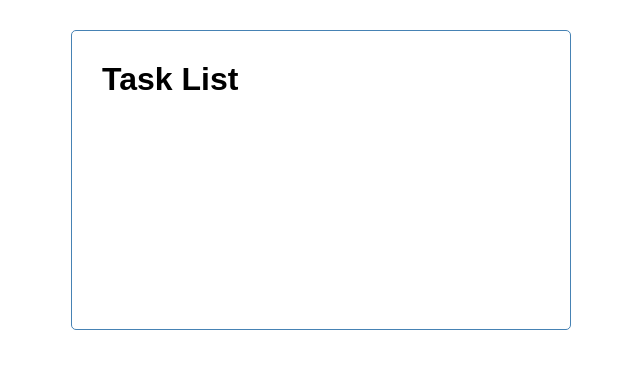
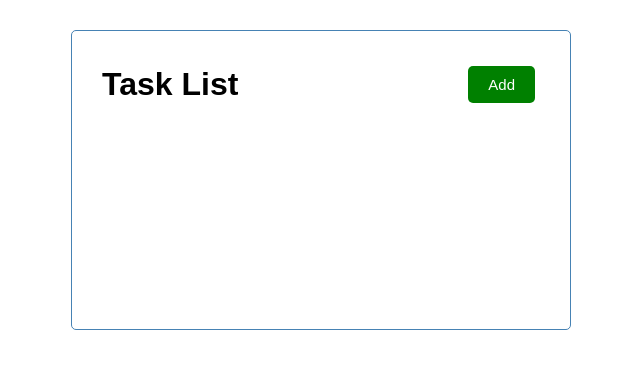
Before and after one commit to NDeleo94/TaskList, an Angular app: page / in a window 1280 px wide. Shown: the top 368 px of the page, without its empty margins (319-959 px from the left). Built offline with nearby package versions, Linux system fonts and the light colour scheme.

Commit message:
Button Added

```diff
--- a/src/app/app.module.ts
+++ b/src/app/app.module.ts
@@ -3,11 +3,13 @@
 
 import { AppComponent } from './app.component';
 import { HeaderComponent } from './components/header/header.component';
+import { ButtonComponent } from './components/button/button.component';
 
 @NgModule({
   declarations: [
     AppComponent,
-    HeaderComponent
+    HeaderComponent,
+    ButtonComponent
   ],
   imports: [
     BrowserModule
--- /dev/null
+++ b/src/app/components/button/button.component.html
@@ -0,0 +1,7 @@
+<button
+  class="btn"
+  [ngStyle]="{ 'background-color': color }"
+  (click)="onClick()"
+>
+  {{ text }}
+</button>
--- /dev/null
+++ b/src/app/components/button/button.component.ts
@@ -0,0 +1,20 @@
+import { Component, OnInit, Input, Output, EventEmitter } from '@angular/core';
+
+@Component({
+  selector: 'app-button',
+  templateUrl: './button.component.html',
+  styleUrls: ['./button.component.css'],
+})
+export class ButtonComponent implements OnInit {
+  @Input() text: string = '';
+  @Input() color: string = '';
+  @Output() btnClick = new EventEmitter();
+
+  constructor() {}
+
+  ngOnInit(): void {}
+
+  onClick() {
+    this.btnClick.emit();
+  }
+}
--- a/src/app/components/header/header.component.html
+++ b/src/app/components/header/header.component.html
@@ -1 +1,4 @@
-<h1>{{title}}</h1>
+<header>
+    <h1>{{title}}</h1>
+    <app-button text="Add" color="green" (btnClick)="toggleAddTask()"></app-button>
+</header>
--- a/src/app/components/header/header.component.ts
+++ b/src/app/components/header/header.component.ts
@@ -10,4 +10,8 @@
   constructor() {}
 
   ngOnInit(): void {}
+
+  toggleAddTask() {
+    console.log('first');
+  }
 }
```
Also changed, not shown: src/app/components/button/button.component.css (added), 1 other file (tests, documents, lock files or other folders).
